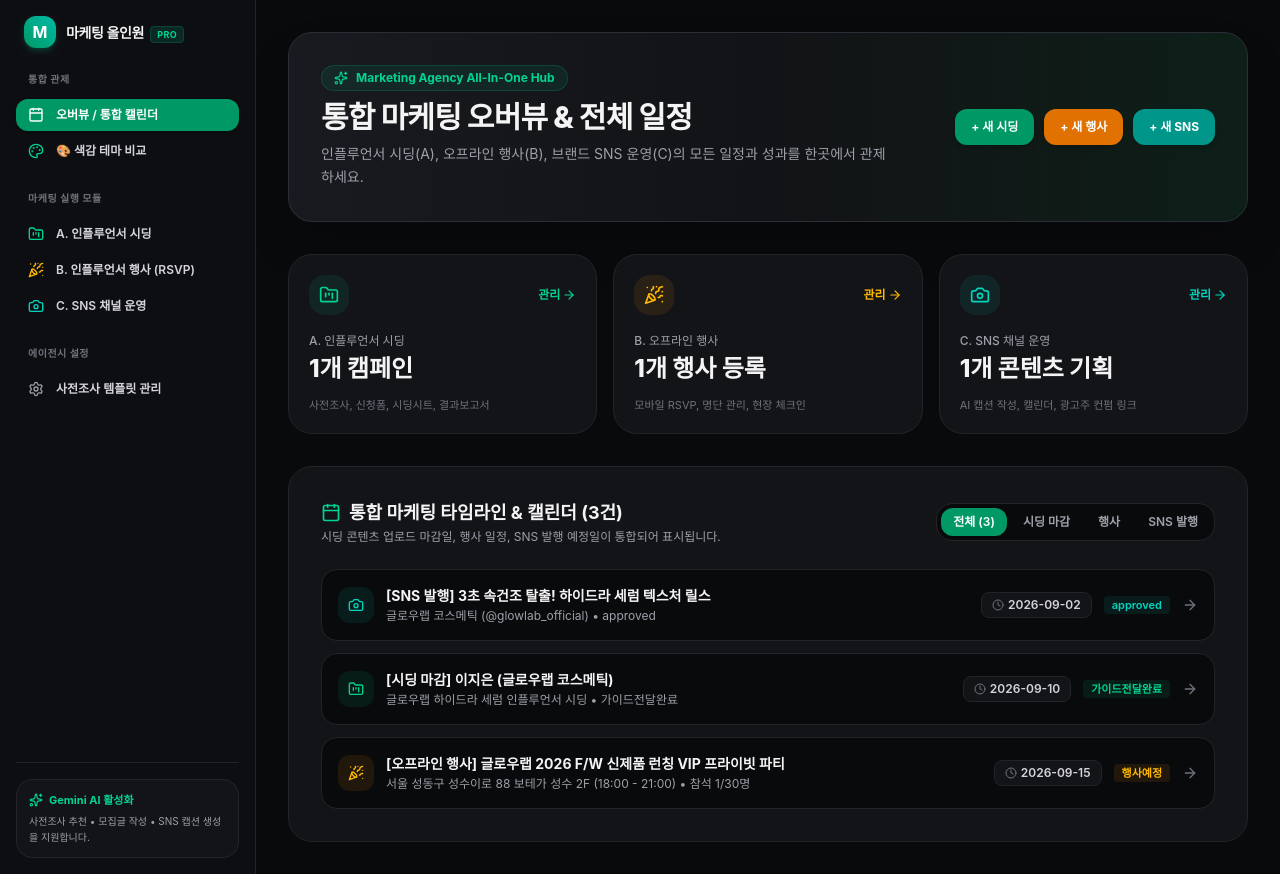
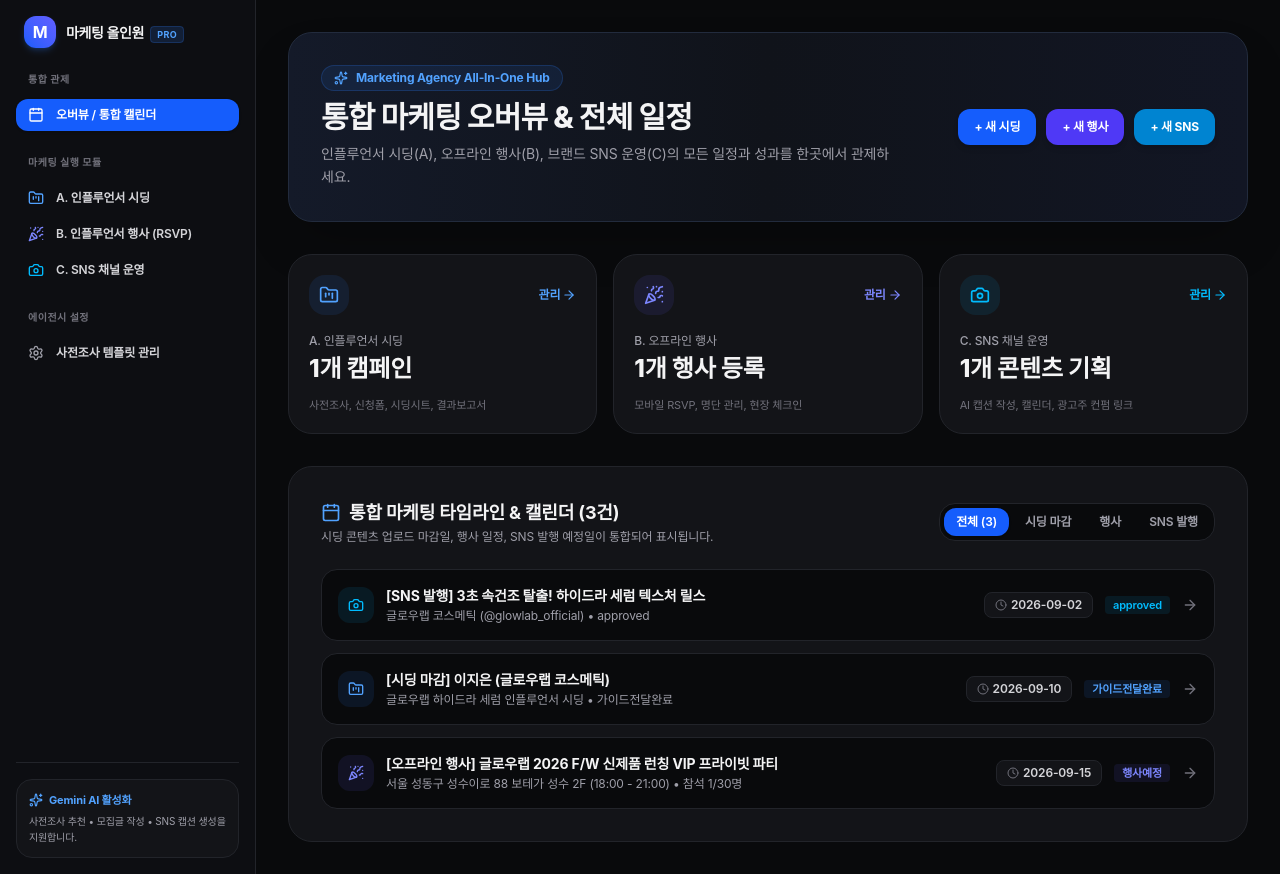
Before and after one commit to grapevine26/marketing_dashboard, a Next.js app: page / in a window 1280 px wide. Built offline with nearby package versions, Linux system fonts and the light colour scheme.

Commit message:
feat: finalize Obsidian Graphite & Electric Blue theme across all modules

```diff
--- a/app/(dashboard)/layout.tsx
+++ b/app/(dashboard)/layout.tsx
@@ -12,12 +12,12 @@ export default function DashboardLayout({
       <aside className="w-64 border-r border-[#22242A] bg-[#0D0E12] flex flex-col p-4 space-y-6 shrink-0">
         <div className="px-2 flex items-center justify-between">
           <Link href="/" className="flex items-center gap-2.5">
-            <div className="w-8 h-8 rounded-xl bg-gradient-to-tr from-emerald-600 to-teal-500 flex items-center justify-center font-bold text-white shadow-md shadow-emerald-500/20">
+            <div className="w-8 h-8 rounded-xl bg-gradient-to-tr from-blue-600 to-indigo-500 flex items-center justify-center font-bold text-white shadow-md shadow-blue-500/20">
               M
             </div>
             <div>
               <span className="font-bold text-zinc-100 text-sm tracking-tight">마케팅 올인원</span>
-              <span className="ml-1.5 text-[9px] uppercase font-bold tracking-wider px-1.5 py-0.5 rounded bg-emerald-500/15 text-emerald-400 border border-emerald-500/20">
+              <span className="ml-1.5 text-[9px] uppercase font-bold tracking-wider px-1.5 py-0.5 rounded bg-blue-500/15 text-blue-400 border border-blue-500/20">
                 PRO
               </span>
             </div>
@@ -32,15 +32,8 @@ export default function DashboardLayout({
             href="/"
             className="flex items-center gap-3 px-3 py-2 rounded-xl text-xs font-semibold text-zinc-300 hover:text-white hover:bg-[#181A20] transition"
           >
-            <Calendar className="w-4 h-4 text-emerald-400" />
+            <Calendar className="w-4 h-4 text-blue-400" />
             <span>오버뷰 / 통합 캘린더</span>
-          </Link>
-          <Link
-            href="/design-preview"
-            className="flex items-center gap-3 px-3 py-2 rounded-xl text-xs font-semibold text-emerald-400 bg-emerald-950/20 border border-emerald-900/30 hover:bg-emerald-900/30 transition"
-          >
-            <Palette className="w-4 h-4 text-emerald-400" />
-            <span>🎨 색감 테마 비교</span>
           </Link>
 
           <div className="pt-5 px-3 pb-2 text-[10px] font-bold text-zinc-500 uppercase tracking-wider">
@@ -50,21 +43,21 @@ export default function DashboardLayout({
             href="/campaigns"
             className="flex items-center gap-3 px-3 py-2 rounded-xl text-xs font-semibold text-zinc-300 hover:text-white hover:bg-[#181A20] transition"
           >
-            <FolderKanban className="w-4 h-4 text-emerald-400" />
+            <FolderKanban className="w-4 h-4 text-blue-400" />
             <span>A. 인플루언서 시딩</span>
           </Link>
           <Link
             href="/events"
             className="flex items-center gap-3 px-3 py-2 rounded-xl text-xs font-semibold text-zinc-300 hover:text-white hover:bg-[#181A20] transition"
           >
-            <PartyPopper className="w-4 h-4 text-amber-400" />
+            <PartyPopper className="w-4 h-4 text-indigo-400" />
             <span>B. 인플루언서 행사 (RSVP)</span>
           </Link>
           <Link
             href="/sns"
             className="flex items-center gap-3 px-3 py-2 rounded-xl text-xs font-semibold text-zinc-300 hover:text-white hover:bg-[#181A20] transition"
           >
-            <Camera className="w-4 h-4 text-teal-400" />
+            <Camera className="w-4 h-4 text-sky-400" />
             <span>C. SNS 채널 운영</span>
           </Link>
 
@@ -82,7 +75,7 @@ export default function DashboardLayout({
 
         <div className="pt-4 border-t border-[#22242A] space-y-3">
           <div className="p-3 rounded-2xl bg-[#131418] border border-[#22242A] text-[11px] space-y-1">
-            <div className="flex items-center gap-1.5 font-bold text-emerald-400">
+            <div className="flex items-center gap-1.5 font-bold text-blue-400">
               <Sparkles className="w-3.5 h-3.5" />
               <span>Gemini AI 활성화</span>
             </div>
--- a/app/UnifiedCalendarWidget.tsx
+++ b/app/UnifiedCalendarWidget.tsx
@@ -22,7 +22,7 @@ export default function UnifiedCalendarWidget({
       <div className="flex flex-col sm:flex-row sm:items-center justify-between gap-4">
         <div>
           <h2 className="text-lg font-bold text-zinc-100 flex items-center gap-2">
-            <Calendar className="w-5 h-5 text-emerald-400" />
+            <Calendar className="w-5 h-5 text-blue-400" />
             <span>통합 마케팅 타임라인 & 캘린더 ({filtered.length}건)</span>
           </h2>
           <p className="text-xs text-zinc-400 mt-0.5">
@@ -35,7 +35,7 @@ export default function UnifiedCalendarWidget({
           <button
             onClick={() => setFilterType("all")}
             className={`px-3 py-1.5 rounded-xl font-semibold transition ${
-              filterType === "all" ? "bg-emerald-600 text-white shadow-sm" : "text-zinc-400 hover:text-white"
+              filterType === "all" ? "bg-blue-600 text-white shadow-sm" : "text-zinc-400 hover:text-white"
             }`}
           >
             전체 ({scheduleItems.length})
@@ -44,7 +44,7 @@ export default function UnifiedCalendarWidget({
             onClick={() => setFilterType("seeding")}
             className={`px-3 py-1.5 rounded-xl font-semibold transition ${
               filterType === "seeding"
-                ? "bg-emerald-700 text-white shadow-sm"
+                ? "bg-blue-700 text-white shadow-sm"
                 : "text-zinc-400 hover:text-white"
             }`}
           >
@@ -54,7 +54,7 @@ export default function UnifiedCalendarWidget({
             onClick={() => setFilterType("event")}
             className={`px-3 py-1.5 rounded-xl font-semibold transition ${
               filterType === "event"
-                ? "bg-amber-600 text-white shadow-sm"
+                ? "bg-indigo-600 text-white shadow-sm"
                 : "text-zinc-400 hover:text-white"
             }`}
           >
@@ -64,7 +64,7 @@ export default function UnifiedCalendarWidget({
             onClick={() => setFilterType("sns")}
             className={`px-3 py-1.5 rounded-xl font-semibold transition ${
               filterType === "sns"
-                ? "bg-teal-600 text-white shadow-sm"
+                ? "bg-sky-600 text-white shadow-sm"
                 : "text-zinc-400 hover:text-white"
             }`}
           >
@@ -83,16 +83,16 @@ export default function UnifiedCalendarWidget({
             <Link
               key={item.id}
               href={item.link}
-              className="p-4 rounded-2xl bg-[#090A0C] border border-[#22242A] hover:border-[#353942] hover:bg-[#0E1013] transition flex flex-col sm:flex-row sm:items-center justify-between gap-3 group"
+              className="p-4 rounded-2xl bg-[#090A0C] border border-[#22242A] hover:border-[#30343F] hover:bg-[#0E1013] transition flex flex-col sm:flex-row sm:items-center justify-between gap-3 group"
             >
               <div className="flex items-start sm:items-center gap-3">
                 <div
                   className={`w-9 h-9 rounded-xl flex items-center justify-center shrink-0 ${
                     item.type === "seeding"
-                      ? "bg-emerald-500/10 text-emerald-400"
+                      ? "bg-blue-500/10 text-blue-400"
                       : item.type === "event"
-                      ? "bg-amber-500/10 text-amber-400"
-                      : "bg-teal-500/10 text-teal-400"
+                      ? "bg-indigo-500/10 text-indigo-400"
+                      : "bg-sky-500/10 text-sky-400"
                   }`}
                 >
                   {item.type === "seeding" && <FolderKanban className="w-4 h-4" />}
@@ -101,7 +101,7 @@ export default function UnifiedCalendarWidget({
                 </div>
 
                 <div className="space-y-0.5">
-                  <div className="text-sm font-bold text-zinc-100 group-hover:text-emerald-400 transition">
+                  <div className="text-sm font-bold text-zinc-100 group-hover:text-blue-400 transition">
                     {item.title}
                   </div>
                   <div className="text-xs text-zinc-400">{item.subtitle}</div>
@@ -116,15 +116,15 @@ export default function UnifiedCalendarWidget({
                 <span
                   className={`px-2 py-0.5 rounded text-[11px] font-semibold ${
                     item.type === "seeding"
-                      ? "bg-emerald-500/10 text-emerald-400"
+                      ? "bg-blue-500/10 text-blue-400"
                       : item.type === "event"
-                      ? "bg-amber-500/10 text-amber-400"
-                      : "bg-teal-500/10 text-teal-400"
+                      ? "bg-indigo-500/10 text-indigo-400"
+                      : "bg-sky-500/10 text-sky-400"
                   }`}
                 >
                   {item.status}
                 </span>
-                <ArrowRight className="w-4 h-4 text-zinc-500 group-hover:text-emerald-400 group-hover:translate-x-0.5 transition" />
+                <ArrowRight className="w-4 h-4 text-zinc-500 group-hover:text-blue-400 group-hover:translate-x-0.5 transition" />
               </div>
             </Link>
           ))}
--- a/app/globals.css
+++ b/app/globals.css
@@ -14,4 +14,5 @@ body {
   background: var(--background);
   color: var(--foreground);
   font-family: -apple-system, BlinkMacSystemFont, "Segoe UI", Roboto, Helvetica, Arial, sans-serif;
+  letter-spacing: -0.01em;
 }
--- a/app/page.tsx
+++ b/app/page.tsx
@@ -17,7 +17,6 @@ import {
   CheckCircle2,
   TrendingUp,
   Settings,
-  Palette,
   Building2,
 } from "lucide-react";
 import UnifiedCalendarWidget from "./UnifiedCalendarWidget";
@@ -39,12 +38,12 @@ export default async function HomePage() {
       <aside className="w-64 border-r border-[#22242A] bg-[#0D0E12] flex flex-col p-4 space-y-6 shrink-0 hidden md:flex">
         <div className="px-2 flex items-center justify-between">
           <Link href="/" className="flex items-center gap-2.5">
-            <div className="w-8 h-8 rounded-xl bg-gradient-to-tr from-emerald-600 to-teal-500 flex items-center justify-center font-bold text-white shadow-md shadow-emerald-500/20">
+            <div className="w-8 h-8 rounded-xl bg-gradient-to-tr from-blue-600 to-indigo-500 flex items-center justify-center font-bold text-white shadow-md shadow-blue-500/20">
               M
             </div>
             <div>
               <span className="font-bold text-zinc-100 text-sm tracking-tight">마케팅 올인원</span>
-              <span className="ml-1.5 text-[9px] uppercase font-bold tracking-wider px-1.5 py-0.5 rounded bg-emerald-500/15 text-emerald-400 border border-emerald-500/20">
+              <span className="ml-1.5 text-[9px] uppercase font-bold tracking-wider px-1.5 py-0.5 rounded bg-blue-500/15 text-blue-400 border border-blue-500/20">
                 PRO
               </span>
             </div>
@@ -57,17 +56,10 @@ export default async function HomePage() {
           </div>
           <Link
             href="/"
-            className="flex items-center gap-3 px-3 py-2 rounded-xl text-xs font-semibold bg-emerald-600 text-white shadow-sm transition"
+            className="flex items-center gap-3 px-3 py-2 rounded-xl text-xs font-semibold bg-blue-600 text-white shadow-sm transition"
           >
             <Calendar className="w-4 h-4" />
             <span>오버뷰 / 통합 캘린더</span>
-          </Link>
-          <Link
-            href="/design-preview"
-            className="flex items-center gap-3 px-3 py-2 rounded-xl text-xs font-semibold text-zinc-300 hover:text-white hover:bg-[#181A20] transition"
-          >
-            <Palette className="w-4 h-4 text-emerald-400" />
-            <span>🎨 색감 테마 비교</span>
           </Link>
 
           <div className="pt-5 px-3 pb-2 text-[10px] font-bold text-zinc-500 uppercase tracking-wider">
@@ -77,21 +69,21 @@ export default async function HomePage() {
             href="/campaigns"
             className="flex items-center gap-3 px-3 py-2 rounded-xl text-xs font-semibold text-zinc-300 hover:text-white hover:bg-[#181A20] transition"
           >
-            <FolderKanban className="w-4 h-4 text-emerald-400" />
+            <FolderKanban className="w-4 h-4 text-blue-400" />
             <span>A. 인플루언서 시딩</span>
           </Link>
           <Link
             href="/events"
             className="flex items-center gap-3 px-3 py-2 rounded-xl text-xs font-semibold text-zinc-300 hover:text-white hover:bg-[#181A20] transition"
           >
-            <PartyPopper className="w-4 h-4 text-amber-400" />
+            <PartyPopper className="w-4 h-4 text-indigo-400" />
             <span>B. 인플루언서 행사 (RSVP)</span>
           </Link>
           <Link
             href="/sns"
             className="flex items-center gap-3 px-3 py-2 rounded-xl text-xs font-semibold text-zinc-300 hover:text-white hover:bg-[#181A20] transition"
           >
-            <Camera className="w-4 h-4 text-teal-400" />
+            <Camera className="w-4 h-4 text-sky-400" />
             <span>C. SNS 채널 운영</span>
           </Link>
 
@@ -109,7 +101,7 @@ export default async function HomePage() {
 
         <div className="pt-4 border-t border-[#22242A] space-y-3">
           <div className="p-3 rounded-2xl bg-[#131418] border border-[#22242A] text-[11px] space-y-1">
-            <div className="flex items-center gap-1.5 font-bold text-emerald-400">
+            <div className="flex items-center gap-1.5 font-bold text-blue-400">
               <Sparkles className="w-3.5 h-3.5" />
               <span>Gemini AI 활성화</span>
             </div>
@@ -124,9 +116,9 @@ export default async function HomePage() {
       <div className="flex-1 flex flex-col min-w-0 overflow-y-auto">
         <main className="flex-1 p-6 md:p-8 max-w-7xl w-full mx-auto space-y-8">
           {/* Top Banner */}
-          <div className="p-8 rounded-3xl bg-gradient-to-r from-[#181A1F] via-[#121316] to-[#0D1F18] border border-[#2B2E36] flex flex-col md:flex-row md:items-center justify-between gap-6 shadow-2xl">
+          <div className="p-8 rounded-3xl bg-gradient-to-r from-[#141A29] via-[#10131A] to-[#121624] border border-[#222B3D] flex flex-col md:flex-row md:items-center justify-between gap-6 shadow-2xl">
             <div className="space-y-2">
-              <div className="inline-flex items-center gap-2 px-3 py-1 rounded-full bg-emerald-500/10 border border-emerald-500/20 text-emerald-400 text-xs font-bold">
+              <div className="inline-flex items-center gap-2 px-3 py-1 rounded-full bg-blue-500/10 border border-blue-500/20 text-blue-400 text-xs font-bold">
                 <Sparkles className="w-3.5 h-3.5" />
                 <span>Marketing Agency All-In-One Hub</span>
               </div>
@@ -141,19 +133,19 @@ export default async function HomePage() {
             <div className="flex flex-wrap gap-2.5">
               <Link
                 href="/campaigns/new"
-                className="px-4 py-2.5 rounded-xl bg-emerald-600 hover:bg-emerald-500 text-white text-xs font-bold shadow-md transition"
+                className="px-4 py-2.5 rounded-xl bg-blue-600 hover:bg-blue-500 text-white text-xs font-bold shadow-md transition"
               >
                 + 새 시딩
               </Link>
               <Link
                 href="/events"
-                className="px-4 py-2.5 rounded-xl bg-amber-600 hover:bg-amber-500 text-white text-xs font-bold shadow-md transition"
+                className="px-4 py-2.5 rounded-xl bg-indigo-600 hover:bg-indigo-500 text-white text-xs font-bold shadow-md transition"
               >
                 + 새 행사
               </Link>
               <Link
                 href="/sns"
-                className="px-4 py-2.5 rounded-xl bg-teal-600 hover:bg-teal-500 text-white text-xs font-bold shadow-md transition"
+                className="px-4 py-2.5 rounded-xl bg-sky-600 hover:bg-sky-500 text-white text-xs font-bold shadow-md transition"
               >
                 + 새 SNS
               </Link>
@@ -165,13 +157,13 @@ export default async function HomePage() {
             {/* Card 1: Seeding */}
             <Link
               href="/campaigns"
-              className="p-5 rounded-3xl bg-[#131418] border border-[#22242A] hover:border-emerald-500/40 transition space-y-3 group"
+              className="p-5 rounded-3xl bg-[#131418] border border-[#22242A] hover:border-blue-500/40 transition space-y-3 group"
             >
               <div className="flex items-center justify-between">
-                <div className="w-10 h-10 rounded-2xl bg-emerald-500/10 text-emerald-400 flex items-center justify-center">
+                <div className="w-10 h-10 rounded-2xl bg-blue-500/10 text-blue-400 flex items-center justify-center">
                   <FolderKanban className="w-5 h-5" />
                 </div>
-                <span className="text-xs text-emerald-400 font-semibold group-hover:translate-x-0.5 transition flex items-center gap-0.5">
+                <span className="text-xs text-blue-400 font-semibold group-hover:translate-x-0.5 transition flex items-center gap-0.5">
                   관리 <ArrowRight className="w-3.5 h-3.5" />
                 </span>
               </div>
@@ -187,13 +179,13 @@ export default async function HomePage() {
             {/* Card 2: Events */}
             <Link
               href="/events"
-              className="p-5 rounded-3xl bg-[#131418] border border-[#22242A] hover:border-amber-500/40 transition space-y-3 group"
+              className="p-5 rounded-3xl bg-[#131418] border border-[#22242A] hover:border-indigo-500/40 transition space-y-3 group"
             >
               <div className="flex items-center justify-between">
-                <div className="w-10 h-10 rounded-2xl bg-amber-500/10 text-amber-400 flex items-center justify-center">
+                <div className="w-10 h-10 rounded-2xl bg-indigo-500/10 text-indigo-400 flex items-center justify-center">
                   <PartyPopper className="w-5 h-5" />
                 </div>
-                <span className="text-xs text-amber-400 font-semibold group-hover:translate-x-0.5 transition flex items-center gap-0.5">
+                <span className="text-xs text-indigo-400 font-semibold group-hover:translate-x-0.5 transition flex items-center gap-0.5">
                   관리 <ArrowRight className="w-3.5 h-3.5" />
                 </span>
               </div>
@@ -209,13 +201,13 @@ export default async function HomePage() {
             {/* Card 3: SNS */}
             <Link
               href="/sns"
-              className="p-5 rounded-3xl bg-[#131418] border border-[#22242A] hover:border-teal-500/40 transition space-y-3 group"
+              className="p-5 rounded-3xl bg-[#131418] border border-[#22242A] hover:border-sky-500/40 transition space-y-3 group"
             >
               <div className="flex items-center justify-between">
-                <div className="w-10 h-10 rounded-2xl bg-teal-500/10 text-teal-400 flex items-center justify-center">
+                <div className="w-10 h-10 rounded-2xl bg-sky-500/10 text-sky-400 flex items-center justify-center">
                   <Camera className="w-5 h-5" />
                 </div>
-                <span className="text-xs text-teal-400 font-semibold group-hover:translate-x-0.5 transition flex items-center gap-0.5">
+                <span className="text-xs text-sky-400 font-semibold group-hover:translate-x-0.5 transition flex items-center gap-0.5">
                   관리 <ArrowRight className="w-3.5 h-3.5" />
                 </span>
               </div>
```
